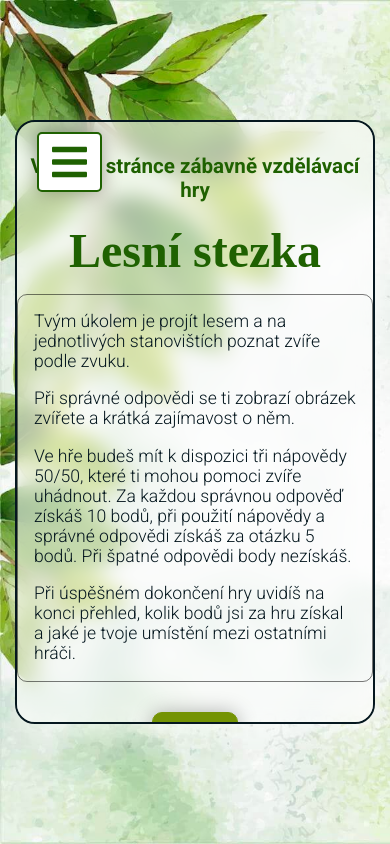
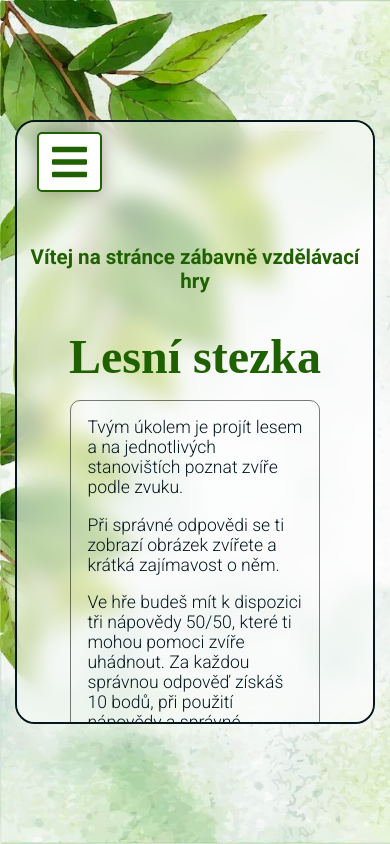
Before and after one commit to LenkaVer/cesta-z-lesa, a React (Create React App) app: page / in a window 390 px wide. Built offline with nearby package versions, Linux system fonts and the light colour scheme; no server answers; a web font is replaced by a local one.

Commit message:
Minor fixies-UpdateProfile, Home - style

```diff
--- a/src/Home/index.jsx
+++ b/src/Home/index.jsx
@@ -7,7 +7,7 @@ export const Home = () => {
   return (
     <>
       <div className="homepage">
-        <h3 className="pre-title">Vítej na stránce zábavně vzdělávací hry</h3>
+        <h3 className="pre-title ">Vítej na stránce zábavně vzdělávací hry</h3>
         <h1 className="title">Lesní stezka</h1>
         <div className="homepage-text">
           <p>
--- a/src/Home/style.css
+++ b/src/Home/style.css
@@ -1,9 +1,12 @@
 @import url('https://fonts.googleapis.com/css2?family=Charm:wght@400;700&display=swap');
 
 .homepage {
-  text-align: center;
-  max-width: 40rem;
-  margin: 2rem auto;
+  width: 100%;
+  height: 100%;
+  display: flex;
+  flex-direction: column;
+  justify-content: center;
+  align-items: center;
 }
 
 .homepage-text {
@@ -11,6 +14,7 @@
   border-radius: 10px;
   text-align: left;
   padding: 1rem 1rem 0rem 1rem;
+  max-width: 70%;
 }
 
 .homepage-text p {
@@ -19,6 +23,7 @@
 
 .pre-title {
   color: #1f6101;
+  text-align: center;
 }
 
 .title {
@@ -27,3 +32,27 @@
   margin: 1rem;
   color: #1f6101;
 }
+
+@media (max-width: 1100px) {
+  .pre-title {
+    margin-top: 7rem;
+  }
+}
+
+@media (max-width: 720px) {
+  .pre-title {
+    margin-top: 17rem;
+  }
+}
+
+@media (max-width: 510px) {
+  .pre-title {
+    margin-top: 25rem;
+  }
+}
+
+@media (max-width: 360px) {
+  .pre-title {
+    margin-top: 30rem;
+  }
+}
--- a/src/SetUser/style.css
+++ b/src/SetUser/style.css
@@ -1,9 +1,11 @@
 .homepage-navigation {
+  width: 100%;
+  height: 100%;
   display: flex;
-  text-align: center;
   flex-direction: column;
-  max-width: 22rem;
-  margin: 2rem auto;
+  justify-content: center;
+  align-items: center;
+  padding: 3rem;
 }
 
 .explanation-user-setup {
--- a/src/TopWinners/index.jsx
+++ b/src/TopWinners/index.jsx
@@ -26,7 +26,7 @@ export const TopWinners = () => {
   }, []);
 
   return (
-    <div className="top-winners">
+    <div className="top-winners overflow">
       <table className="top-winners__table">
         <thead>
           <tr>
--- a/src/TopWinners/style.css
+++ b/src/TopWinners/style.css
@@ -5,7 +5,6 @@
   flex-direction: column;
   justify-content: center;
   align-items: center;
-  overflow: auto;
 }
 
 .top-winners__table {
--- a/src/UpdateProfile/index.jsx
+++ b/src/UpdateProfile/index.jsx
@@ -45,7 +45,10 @@ export const UpdateProfile = () => {
       <div className="base_form_wrapper">
         <h2>Upravit profil</h2>
         {error && <div>{error}</div>}
-        <form className="base_form" onSubmit={handleSubmit}>
+        <form
+          className="base_form base_form--update-profile"
+          onSubmit={handleSubmit}
+        >
           <div className="base_form__box">
             <input
               type="email"
@@ -72,13 +75,16 @@ export const UpdateProfile = () => {
             <label>Potvrzení hesla</label>
           </div>
 
-          <button disabled={loading} type="submit">
+          <button className="btn" disabled={loading} type="submit">
             Změnit
           </button>
         </form>
-      </div>
-      <div>
-        <Link to="/">Cancel</Link>
+
+        <div>
+          <Link className="btn" to="/">
+            Zrušit
+          </Link>
+        </div>
       </div>
     </>
   );
--- a/src/style.css
+++ b/src/style.css
@@ -69,6 +69,9 @@ body {
   background-color: rgba(0, 0, 0, 0.029);
   border-radius: 10px;
   margin-bottom: 10px;
+}
+.base_form.base_form--update-profile {
+  width: 97%;
 }
 
 .base_form .base_form__box {
```
